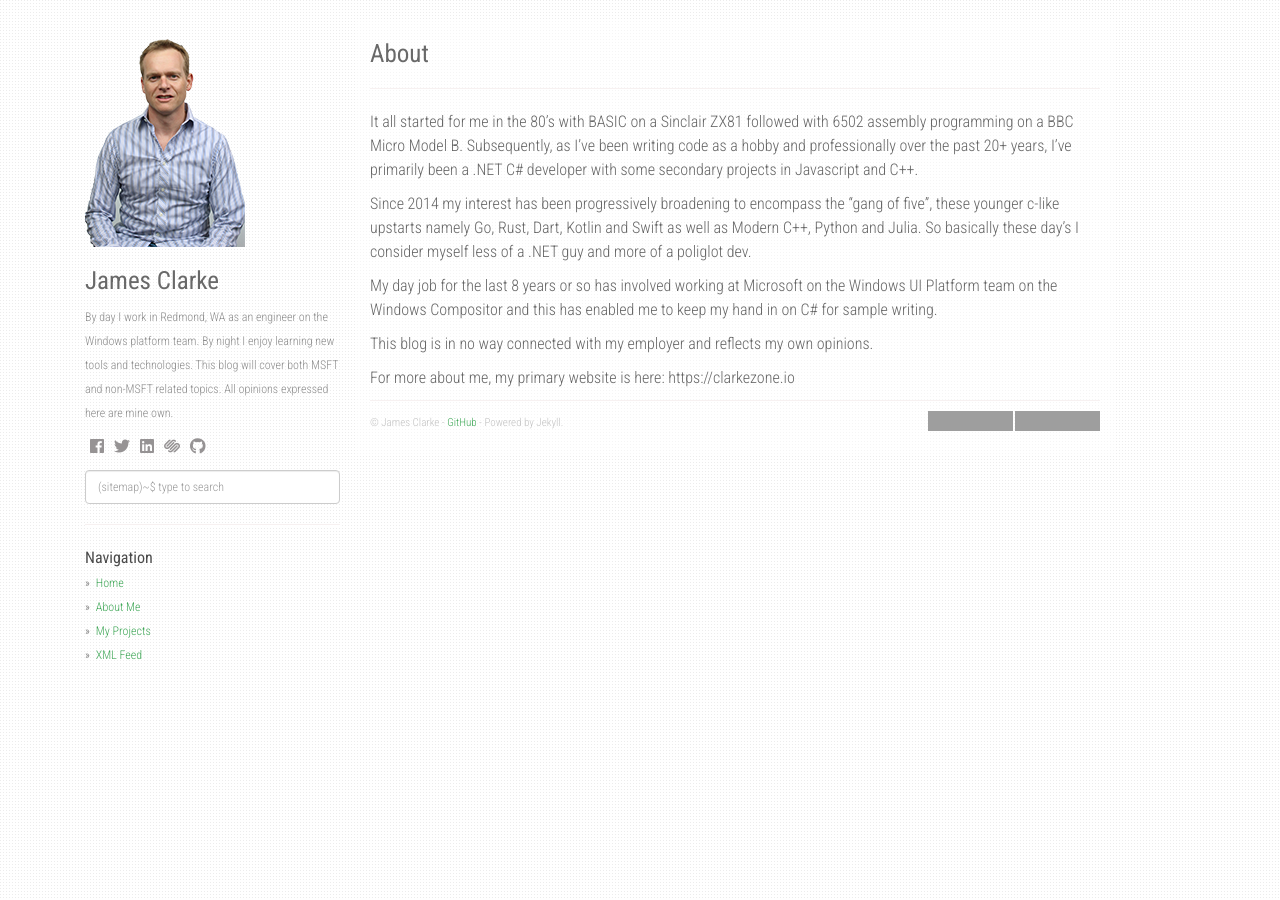
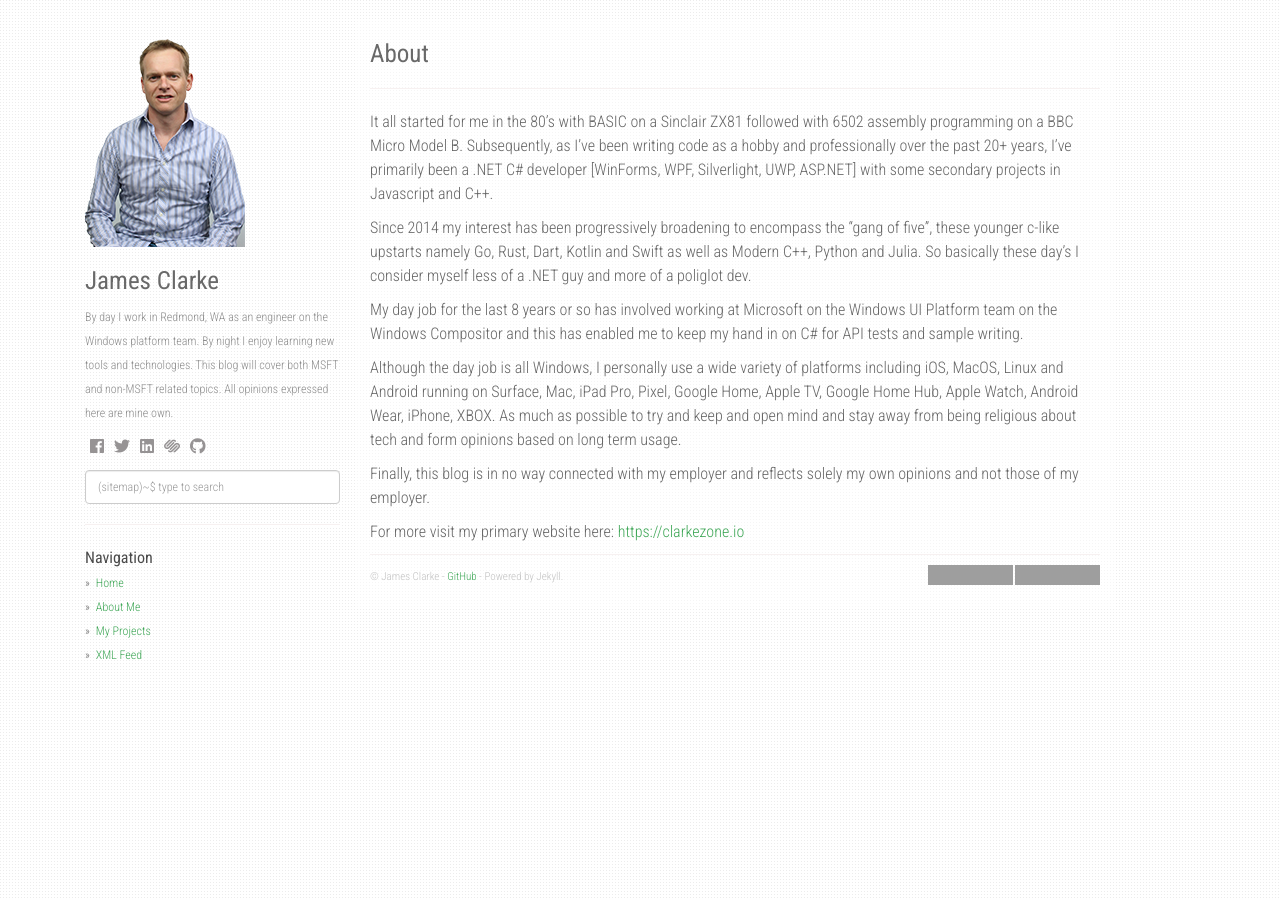
Before and after one commit to clarkezone/clarkezone.github.io, a Jekyll site: the page built from about.md, in a window 1280 px wide. Built offline with Jekyll 4.4.1, drawn with Linux system fonts in a browser that asks for light colours; nearby versions of some CDN libraries; grey boxes are pictures that could not be loaded.

Commit message:
Add draft support

```diff
--- a/about.md
+++ b/about.md
@@ -4,12 +4,14 @@
 permalink: /about/
 ---
 
-It all started for me in the 80's with BASIC on a Sinclair ZX81 followed with 6502 assembly programming on a BBC  Micro Model B.  Subsequently, as I've been writing code as a hobby and professionally over the past 20+ years, I've primarily been a .NET C# developer with some secondary projects in Javascript and C++.
+It all started for me in the 80's with BASIC on a Sinclair ZX81 followed with 6502 assembly programming on a BBC  Micro Model B.  Subsequently, as I've been writing code as a hobby and professionally over the past 20+ years, I've primarily been a .NET C# developer [WinForms, WPF, Silverlight, UWP, ASP.NET] with some secondary projects in Javascript and C++.
 
 Since 2014 my interest has been progressively broadening to encompass the "gang of five", these younger c-like upstarts namely Go, Rust, Dart, Kotlin and Swift as well as Modern C++, Python and Julia.  So basically these day's I consider myself less of a .NET guy and more of a poliglot dev.
 
-My day job for the last 8 years or so has involved working at Microsoft on the Windows UI Platform team on the Windows Compositor and this has enabled me to keep my hand in on C# for sample writing.
+My day job for the last 8 years or so has involved working at Microsoft on the Windows UI Platform team on the Windows Compositor and this has enabled me to keep my hand in on C# for API tests and sample writing.
 
-This blog is in no way connected with my employer and reflects my own opinions.
+Although the day job is all Windows, I personally use a wide variety of platforms including iOS, MacOS, Linux and Android running on Surface, Mac, iPad Pro, Pixel, Google Home, Apple TV, Google Home Hub, Apple Watch, Android Wear, iPhone, XBOX.  As much as possible to try and keep and open mind and stay away from being religious about tech and form opinions based on long term usage.
 
-For more about me, my primary website is here: https://clarkezone.io
+Finally, this blog is in no way connected with my employer and reflects solely my own opinions and not those of my employer.
+
+For more visit my primary website here: [https://clarkezone.io](https://clarkezone.io)
--- a/feed.xml
+++ b/feed.xml
@@ -12,6 +12,7 @@
     <lastBuildDate>{{ site.time | date_to_rfc822 }}</lastBuildDate>
     <generator>Jekyll v{{ jekyll.version }}</generator>
     {% for post in site.posts limit:10 %}
+     {% unless post.draft %}
       <item>
         <title>{{ post.title | xml_escape }}</title>
         <description>{{ post.content | xml_escape }}</description>
@@ -25,6 +26,7 @@
         <category>{{ cat | xml_escape }}</category>
         {% endfor %}
       </item>
+      {% endunless %}
     {% endfor %}
   </channel>
 </rss>
--- a/index.html
+++ b/index.html
@@ -8,7 +8,9 @@
 
   <ol class="posts">
     {% for post in paginator.posts %}
+     {% unless post.draft %}
       <li><a href="{{ post.url }}">{{ post.title }}</a> &raquo; <i><span>{{ post.date | date_to_string }}</span></i></li>
+      {% endunless %}
     {% endfor %}
   </ol>
 
```
